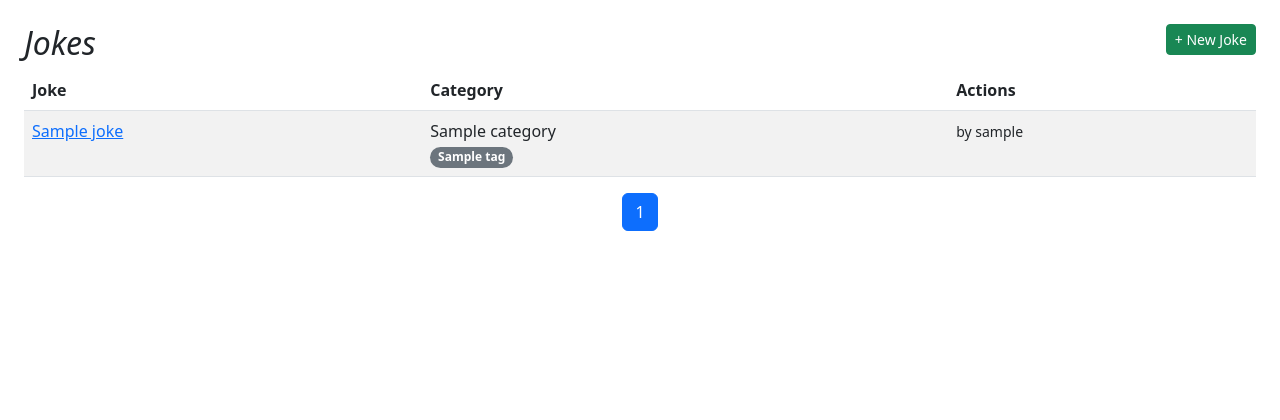
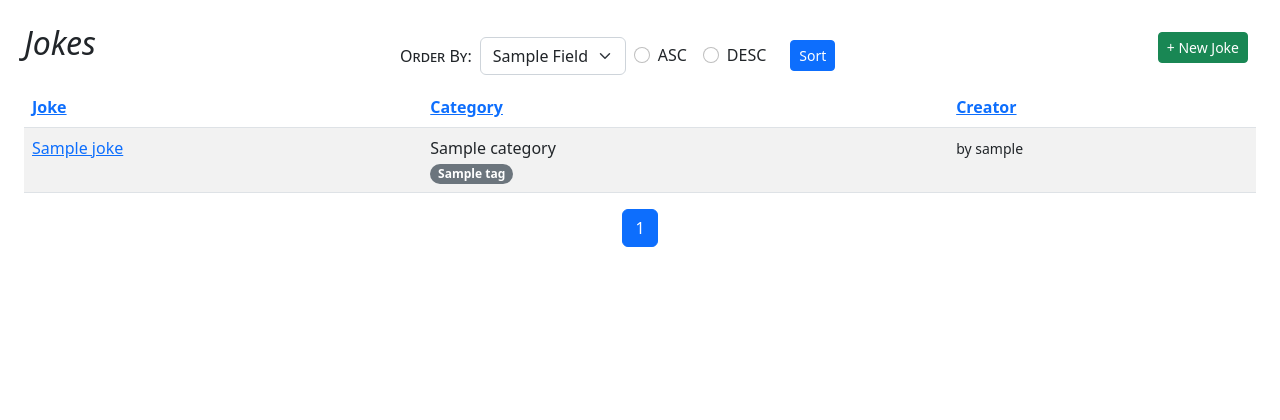
Before and after one commit to alexandriayoungg28-coder/djangojokes.com, a Django app: template templates/jokes/joke_list.html in a window 1280 px wide. Shown: the part 66-486 px from the top of the page. Run offline with Django 5.2, Linux system fonts and the light colour scheme; the template is opened without the code that fills it: most values are stand-ins (such as "Sample title", 1, 10 or a date in 2020); parts of the project's set-up code (start-up, migrations or seed data) failed here and were passed over; some libraries are stand-ins or nearby versions.

Commit message:
Ordering of the Jokes list page

```diff
--- a/templates/includes/pagination.html
+++ b/templates/includes/pagination.html
@@ -2,12 +2,15 @@
   <ul class="pagination justify-content-center">
     {% if page_obj.has_previous %}
       <li class="page-item">
-          <a class="page-link" href="?page=1">&laquo; 1…</a>
+        <a class="page-link"
+          href="?page=1&order={{ order }}&direction={{ direction }}">
+          &laquo; 1…
+        </a>
       </li>
       {% if page_obj.previous_page_number != 1 %}
         <li class="page-item">
           <a class="page-link"
-              href="?page={{ page_obj.previous_page_number }}">
+            href="?page={{ page_obj.previous_page_number }}&order={{ order }}&direction={{ direction }}">
             {{ page_obj.previous_page_number }}
           </a>
         </li>
@@ -21,13 +24,15 @@
     {% if page_obj.has_next %}
       {% if page_obj.next_page_number != page_obj.paginator.num_pages %}
         <li class="page-item">
-            <a class="page-link" href="?page={{ page_obj.next_page_number }}">
+          <a class="page-link"
+            href="?page={{ page_obj.next_page_number }}&order={{ order }}&direction={{ direction }}">
             {{ page_obj.next_page_number }}
           </a>
         </li>
       {% endif %}
       <li class="page-item">
-          <a class="page-link" href="?page={{ page_obj.paginator.num_pages }}">
+        <a class="page-link"
+          href="?page={{ page_obj.paginator.num_pages }}&order={{ order }}&direction={{ direction }}">
           …{{ page_obj.paginator.num_pages }} &raquo;
         </a>
       </li>
--- a/templates/jokes/joke_list.html
+++ b/templates/jokes/joke_list.html
@@ -2,16 +2,68 @@
 
 {% block title %}Jokes{% endblock %}
 {% block main %}
-  <a class="btn btn-success btn-sm float-end" href="{% url 'jokes:create' %}">
+  <div class="row">
+    <div class="col-12 col-md-2 col-lg-3">
+      <h2>Jokes</h2>
+    </div>
+    <div class="col-12 col-md-8 col-lg-6">
+      <form class="d-flex flex-wrap align-items-center my-2 mx-auto" style="max-width: 30rem;">
+        <label class="my-1 me-2" for="order">Order By:</label>
+        <select class="form-select w-auto me-2" name="order" id="order">
+          {% for field in order_fields %}
+            <option value="{{ field }}"
+              {% if order == field %}selected{% endif %}
+            >{{ field|title }}</option>
+          {% endfor %}
+        </select>
+        <div class="form-check form-check-inline">
+          <input class="form-check-input" type="radio" name="direction"
+            id="asc" value="asc"
+            {% if direction == 'asc' %}checked{% endif %}
+          >
+          <label class="form-check-label" for="asc">ASC</label>
+        </div>
+        <div class="form-check form-check-inline">
+          <input class="form-check-input" type="radio" name="direction"
+            id="desc" value="desc"
+            {% if direction == 'desc' %}checked{% endif %}
+          >
+          <label class="form-check-label" for="desc">DESC</label>
+        </div>
+        <button class="btn btn-primary btn-sm m-2" type="submit">
+          Sort
+        </button>
+      </form>
+    </div>
+    <div class="col-12 col-md-2 col-lg-3 text-end">
+      <a class="btn btn-success btn-sm m-2" href="{% url 'jokes:create' %}">
         + New Joke
       </a>
-  <h2>Jokes</h2>
+    </div>
+  </div>
+
   <div class="table-responsive">
     <table class="table table-striped" style="min-width: 500px">
       <thead>
+        {% with order=request.GET.order dir=request.GET.direction %}
           <tr>
-          <th>Joke</th><th>Category</th><th>Actions</th>
+            {% if order == 'joke' and dir == 'asc' %}
+              <th><a href="?order=joke&direction=desc">Joke</a></th>
+            {% else %}
+              <th><a href="?order=joke&direction=asc">Joke</a></th>
+            {% endif %}
+            {% if order == 'category' and dir == 'asc' %}
+              <th><a href="?order=category&direction=desc">Category</a></th>
+            {% else %}
+              <th><a href="?order=category&direction=asc">Category</a></th>
+            {% endif %}
+            {% if order == 'creator' and dir == 'asc' %}
+              <th><a href="?order=creator&direction=desc">Creator</a></th>
+            {% else %}
+              <th><a href="?order=creator&direction=asc">Creator</a></th>
+            {% endif %}
           </tr>
+        {% endwith %}
       </thead>
       <tbody>
         {% for joke in joke_list %}
```
Also changed, not shown: jokes/views.py (+51 -1 lines). Lines whose indentation alone changed are shown as unchanged.
